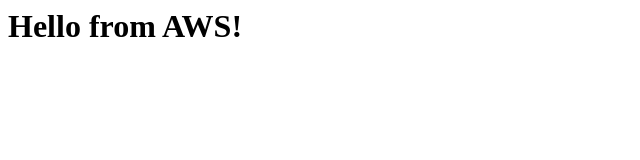
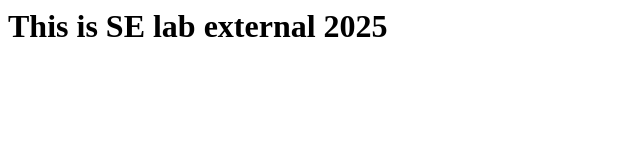
Before and after one commit to nirajreddy18/AWSExample, a plain HTML site: page index.html in a window 1280 px wide. Shown: the whole page, without its empty margins (0-640 px from the left). Drawn offline with Linux system fonts and the light colour scheme.

Commit message:
Update index.html

```diff
--- a/index.html
+++ b/index.html
@@ -3,6 +3,6 @@
         <title>My Webpage</title>
     </head>
     <body>
-        <h1>Hello from AWS!</h1>
+        <h1>This is SE lab external 2025</h1>
     </body>
 </html>
```
